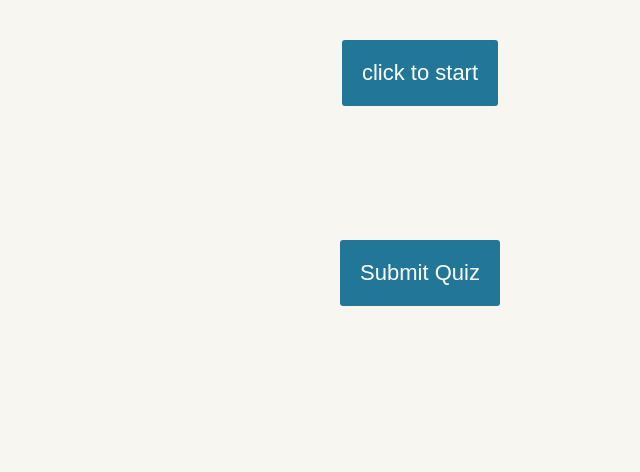
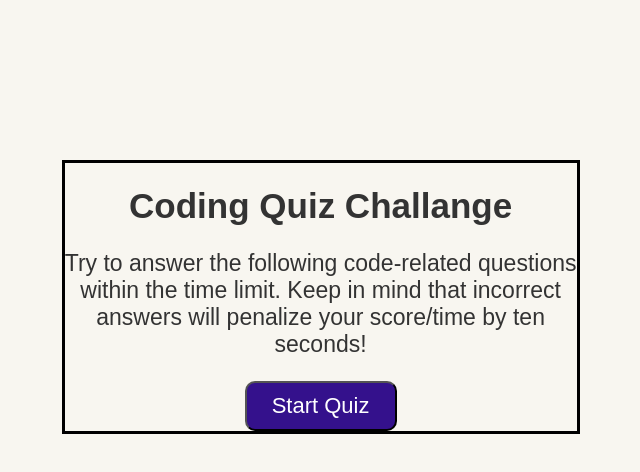
Before and after one commit to Nima-MJ/JavaScriptQuiz, a plain HTML site: page index.html in a window 1280 px wide. Shown: the whole page, without its empty margins (220-860 px from the left). Drawn offline with Linux system fonts and the light colour scheme.

Commit message:
styling done

```diff
--- a/index.html
+++ b/index.html
@@ -13,10 +13,9 @@
         </div>
     </div>
 
-    <button id="submit">Submit Quiz</button>
+
     <div id="results"></div>
 
-    <!-- <script src="./script.js"></script> -->
     <script src="./script.js"></script>
 </body>
 </html>
--- a/script.js
+++ b/script.js
@@ -4,8 +4,11 @@ function buildQuiz(){
     const output = [];
 
     output.push(
-        `<div class="slide">
-            <button class="start"> click to start </button>
+        `<div class="slide intro-page">
+            <h1> Coding Quiz Challange </h1>
+            <p> Try to answer the following code-related questions within the time limit.
+            Keep in mind that incorrect answers will penalize your score/time by ten seconds! </p>
+            <button class="start"> Start Quiz </button>
         </div>`
     )
     //for each question...
@@ -29,12 +32,17 @@ function buildQuiz(){
             output.push(
                 `<div class="slide">
                 <div class="question"> ${currentQuestion.question} </div>
-                <div class="answers"> ${answersArray.join('')} </div>
+                <div class="answers radio-toolbar"> ${answersArray.join('')} </div>
                 </div>`
             );
         }
 
     );
+    output.push(
+        `<div class="slide">
+            Quiz is done
+        </div>`
+    )
     quizContainer.innerHTML = output.join('');
 
 }
@@ -85,7 +93,7 @@ const resultsContainer = document.getElementById('results');
 const submitButton = document.getElementById('submit');
 const myQuestions = [
     {
-        question: "Commenly used data types DO not include",
+        question: "Commenly used data types DO not include:",
         answers:{
             a: "1.strings",
             b: "2.boolean",
@@ -148,16 +156,14 @@ debugger;
 
 //show the first slide
 showSlide(currentSlide);
-//on submit, show results
 
-submitButton.addEventListener('click', showResults);
+//start quiz once the button is clicked
 start.addEventListener('click', startQuiz);
 function startQuiz(){
     nextSlide();
     for(var i=0; i<numQuestion; i++){
         document.querySelectorAll('input[name="question' + i + '"]').forEach((elem) => {
             elem.addEventListener("change", nextSlide );
-            numm =+ 1;
         });
     }
 }
--- a/style.css
+++ b/style.css
@@ -4,19 +4,12 @@ body{
 	font-family: 'Work Sans', sans-serif;
     color: #333;
     font-weight: 300;
-  text-align: center;
+    text-align: left;
     background-color: #f8f6f0;
 }
-h1{
-  font-weight: 300;
-  margin: 0px;
-  padding: 10px;
-  font-size: 20px;
-  background-color: #444;
-  color: #fff;
-}
 .question{
-  font-size: 30px;
+  font-size: 44px;
+  font-weight: bold;
   margin-bottom: 10px;
 }
 .answers {
@@ -31,37 +24,61 @@ h1{
 button{
   font-family: 'Work Sans', sans-serif;
 	font-size: 22px;
-	background-color: #279;
-	color: #fff;
-	border: 0px;
-	border-radius: 3px;
-	padding: 20px;
+    background-color: rgb(52, 17, 140);
+    color: white;
+    padding: 10px 25px;
+    border-radius: 10px;
 	cursor: pointer;
-	margin-bottom: 20px;
 }
 button:hover{
 	background-color: #38a;
 }
 
-
-
-
-
 .slide{
-  position: absolute;
-  left: 0px;
-  top: 0px;
-  width: 100%;
+    position: fixed;
+    top: 20%;
+    left: 22%;
+    width: 50%;
+    border: 3px solid black;
     z-index: 1;
     opacity: 0;
     transition: opacity 0.5s;
 }
 .active-slide{
     opacity: 1;
-  z-index: 2;
+    z-index: 99;
 }
 .quiz-container{
     position: relative;
     height: 200px;
-  margin-top: 40px;
+    margin: 40px;
 }
+.radio-toolbar input[type="radio"]{
+    opacity: 0;
+    position: fixed;
+    width: 0;
+}
+
+.radio-toolbar label{
+    background-color: rgb(52, 17, 140);
+    color: white;
+    padding: 11px 25px;
+    border-radius: 10px;
+    width: 100%;
+}
+.radio-toolbar label:hover{
+    background-color: palevioletred;
+    cursor: pointer;
+}
+.intro-page{
+    text-align: center;
+    width: 40%;
+
+}
+.intro-page h1{
+    font-size: 35px;
+    font-weight: bold;
+}
+.intro-page p{
+    font-size: 23px;
+}
```
Lines whose indentation alone changed are shown as unchanged.
